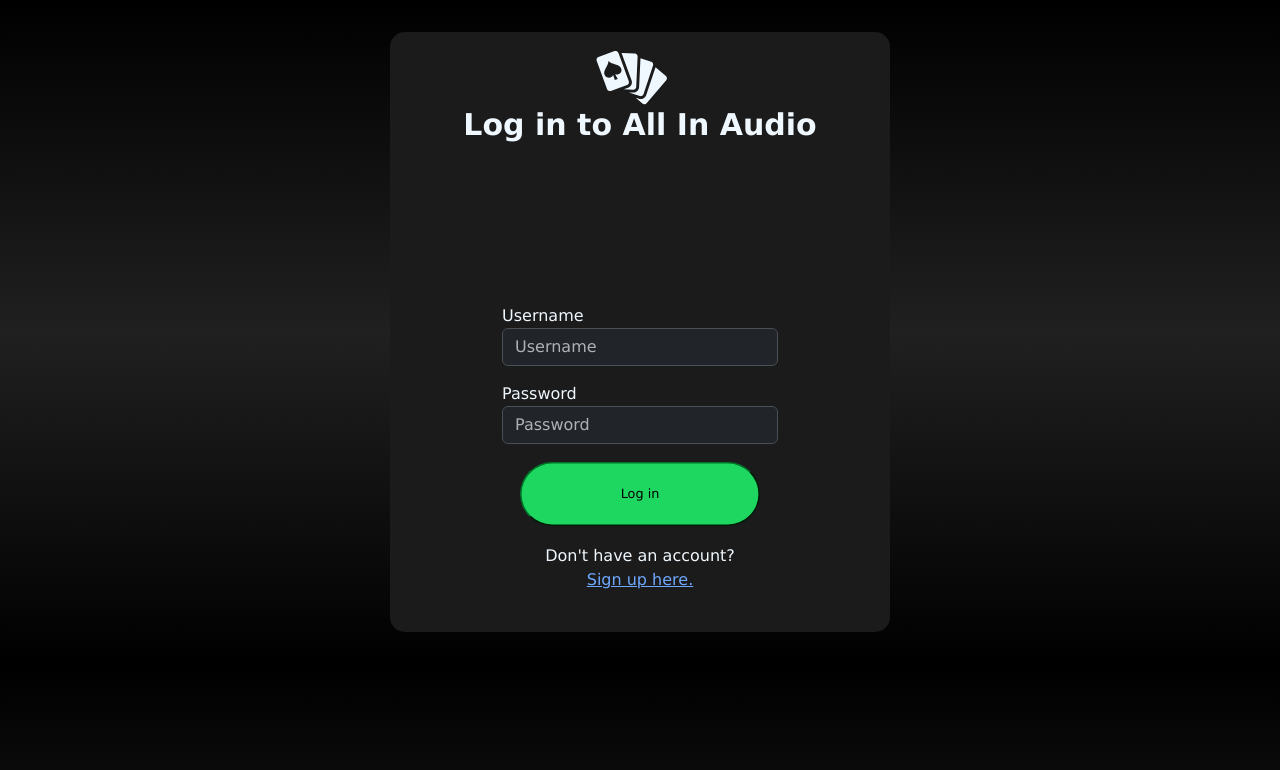
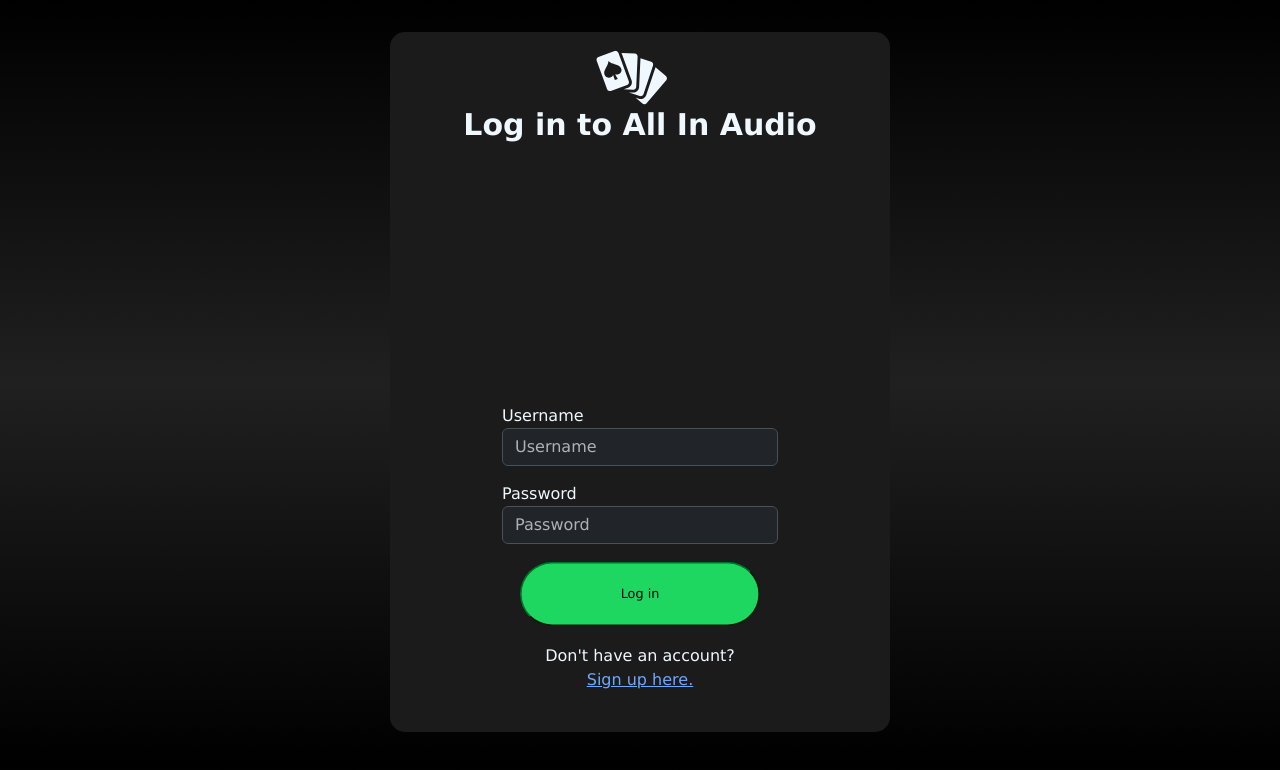
Before and after one commit to RevatureProject2MusicSharing/project2Frontend, a React (Vite) app: page /login in a window 1280 px wide. Shown: the top 770 px of the page. Built offline with nearby package versions, Linux system fonts and the light colour scheme.

Commit message:
fixed login status message on login component

```diff
--- a/src/Components/Login/Login.css
+++ b/src/Components/Login/Login.css
@@ -8,7 +8,9 @@
     flex-direction: column;
     font-family:Verdana, Geneva, Tahoma, sans-serif;
     width:500px;
-    height:600px
+    height:700px;
+    align-items:center
+
 
 
 
@@ -68,8 +70,8 @@ span{
     align-self:center;
 }
 #loginStatusMessage{
-   width:100px;
+   width:300px;
 }
 #header{
-    height:200px;
+    height:100px;
 }
--- a/src/Components/Login/Login.tsx
+++ b/src/Components/Login/Login.tsx
@@ -76,10 +76,10 @@ return(
         <GiPokerHand id="loginIcon" />
         </div>
         <span className = "LoginText" id="LoginHeader">Log in to All In Audio</span>
+        </Row>
         <Col id="loginStatusMessage">
-        {Cookies.get('jwt') ? (<div >You are logged in already!<br></br> Press log in to continue.</div>):(<></>)}
+        {Cookies.get('jwt') ? (< >You are logged in already!<br></br> Press log in to continue.</>):(<></>)}
         </Col>
-        </Row>
         <Row id="invalidCredentials">
         {invalidLogin ? (<><span className = "warning"><PiWarningCircleLight className = "warning" />Invalid credentials.</span></>):(<></>)}
         </Row>
--- a/src/Components/Login/Register/Register.css
+++ b/src/Components/Login/Register/Register.css
@@ -7,7 +7,7 @@
     width:500px;
     font-family:Verdana, Geneva, Tahoma, sans-serif;
     color:aliceblue;
-    height: 600px;
+    height: 700px;
     z-index:1;
 
 
```
